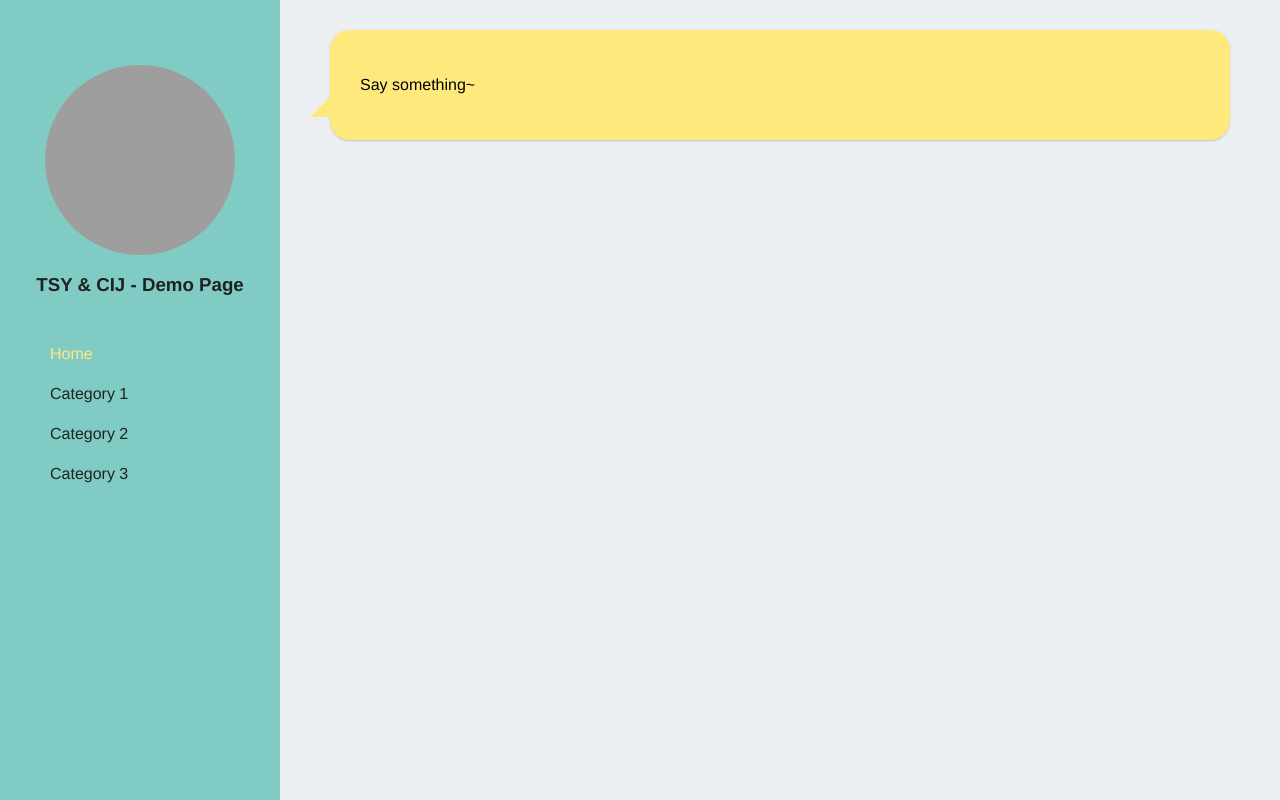
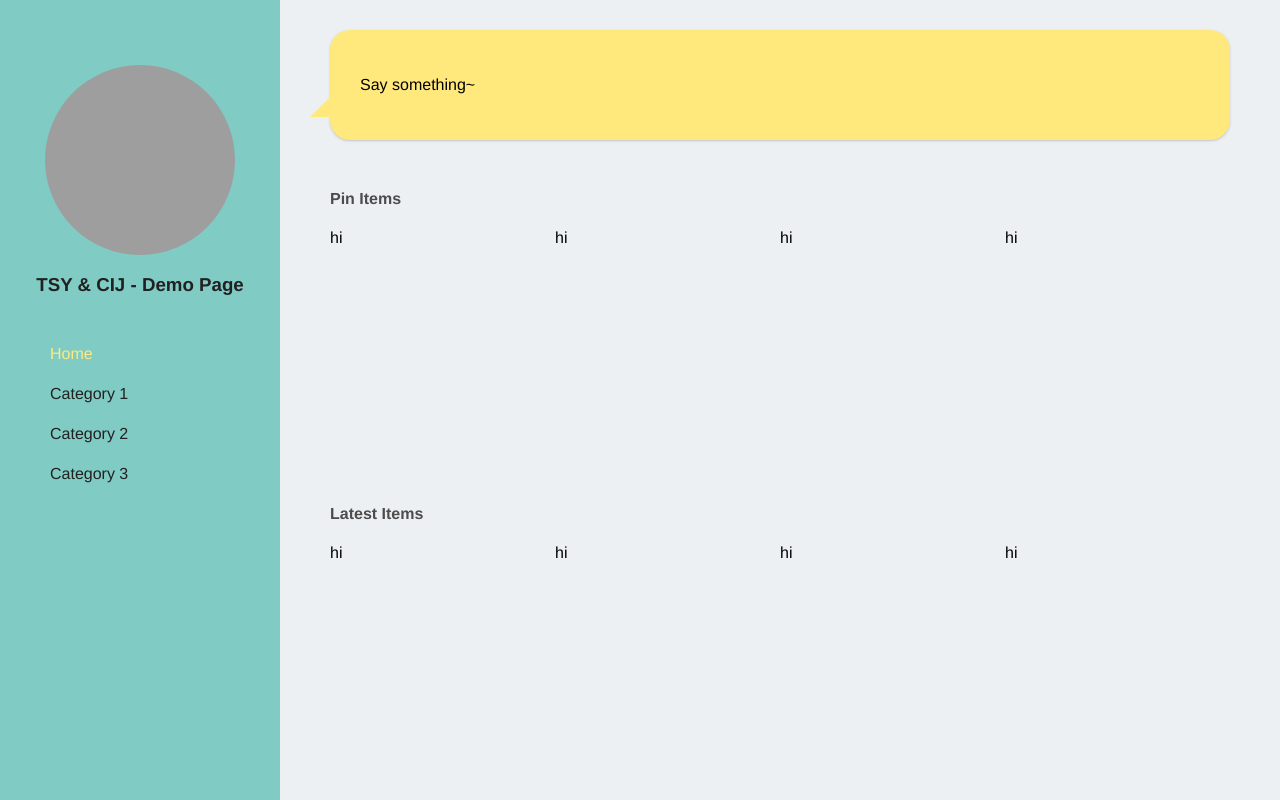
Before and after one commit to snoopy2199/my-life-map, a Vue app: page /#/ in a window 1280 px wide. Built offline with nearby package versions, Linux system fonts and the light colour scheme; grey boxes are pictures that could not be loaded.

Commit message:
Setup home layout

```diff
--- a/src/views/Home.vue
+++ b/src/views/Home.vue
@@ -4,6 +4,26 @@
       <span>
         Say something~
       </span>
+    </div>
+    <div class="home__board">
+      <div class="row">
+        <h4 class="title">Pin Items</h4>
+        <div class="item-group">
+          <div class="item">hi</div>
+          <div class="item">hi</div>
+          <div class="item">hi</div>
+          <div class="item">hi</div>
+        </div>
+      </div>
+      <div class="row">
+        <h4 class="title">Latest Items</h4>
+        <div class="item-group">
+          <div class="item">hi</div>
+          <div class="item">hi</div>
+          <div class="item">hi</div>
+          <div class="item">hi</div>
+        </div>
+      </div>
     </div>
   </div>
 </template>
@@ -16,7 +36,9 @@ export default {
 
 <style lang="scss">
 .home {
-  padding: 30px 50px;
+  display: flex;
+  flex-flow: column;
+  height: 100%;
 }
 
 .home__message {
@@ -26,15 +48,10 @@ export default {
   background: $color-secondary-light;
   border-radius: 20px;
   box-shadow: 0 1px 1px 0 rgba(60, 64, 67, .08), 0 1px 3px 0 rgba(60, 64, 67, .16);
+  margin: 30px 50px;
   padding: 20px 30px;
 
-  span {
-    display: flex;
-    align-items: center;
-  }
-}
-
-.home__message:after {
+  &:after {
     content: '';
     position: absolute;
     left: 0;
@@ -48,4 +65,33 @@ export default {
     margin-top: -10px;
     margin-left: -20px;
   }
+
+  span {
+    display: flex;
+    align-items: center;
+  }
+}
+
+.home__board {
+  flex: 1 1 auto;
+  display: grid;
+
+  .row {
+    grid-column: 1;
+    margin: 20px 50px;
+  }
+
+  .title {
+    color: #4c4c4c;
+    margin-top: 0;
+  }
+
+  .item-group {
+    display: grid;
+
+    .item {
+      grid-row: 1;
+    }
+  }
+}
 </style>
```
Lines whose indentation alone changed are shown as unchanged.
